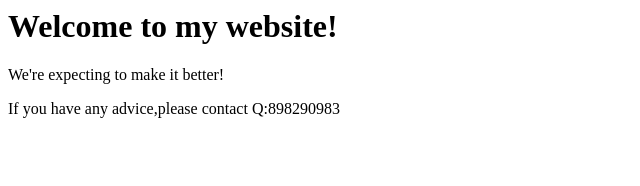
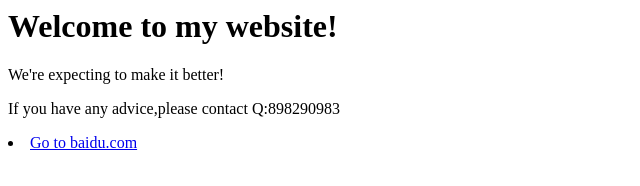
Before and after one commit to zql070926/zql070926.github.io, a plain HTML site: page index.html in a window 1280 px wide. Shown: the whole page, without its empty margins (0-640 px from the left). Drawn offline with Linux system fonts and the light colour scheme.

Commit message:
Update index.html

```diff
--- a/index.html
+++ b/index.html
@@ -1,3 +1,4 @@
 <h1>Welcome to my website!</h1>
 <p>We're expecting to make it better!<p/>
 <p>If you have any advice,please contact Q:898290983<p/>
+<li> <a href="http://www.baidu.com">Go to baidu.com</a> </li>
```
